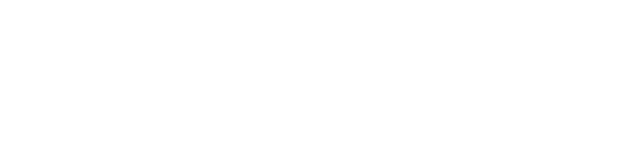
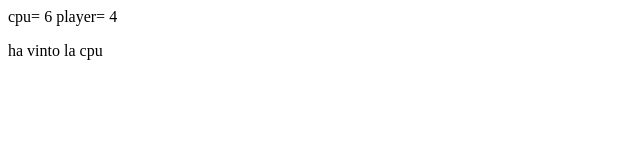
Before and after one commit to JoseManuel-Feliz/js-mail-dadi, a plain HTML site: page index.html in a window 1280 px wide. Shown: the whole page, without its empty margins (0-640 px from the left). Drawn offline with Linux system fonts and the light colour scheme.

Commit message:
dadi print in page

```diff
--- a/index.html
+++ b/index.html
@@ -10,7 +10,7 @@
 
 <body>
 
-    <p id="risultato"></p>
+    <div id="result"></div>
 </body>
 
 </html>
--- a/js/script.js
+++ b/js/script.js
@@ -22,7 +22,7 @@ Stampiamo in pagina i due tiri e il risultato */
 /* Fase di preparazione */
 
 //1. Recuperare l'elemento d'interesse all'interno del DOM.
-const randomizer = document.getElementById('risultato');
+const randomizer = document.getElementById('result');
 let message;
 
 /* Fase di Elaborazione */
@@ -50,3 +50,8 @@ if (cpu === player) {
         console.log(message)
     }
 }
+
+/* Fase si Output */
+
+//5. Stampare in pagina i due risultati e il nome del vincitore.
+randomizer.innerHTML = `<span>cpu= ${cpu} player= ${player}</span> <p>${message}</p>`
```
